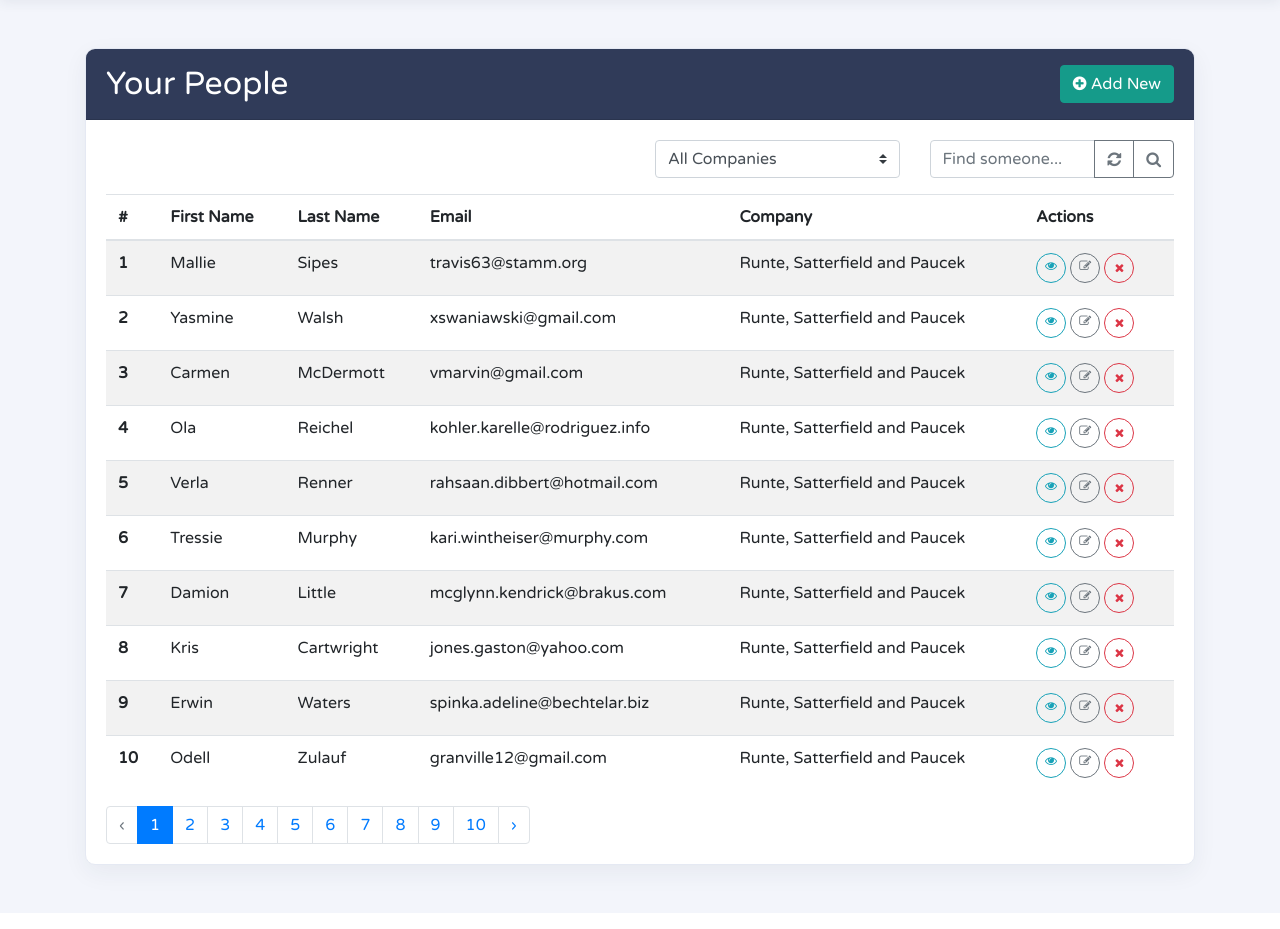
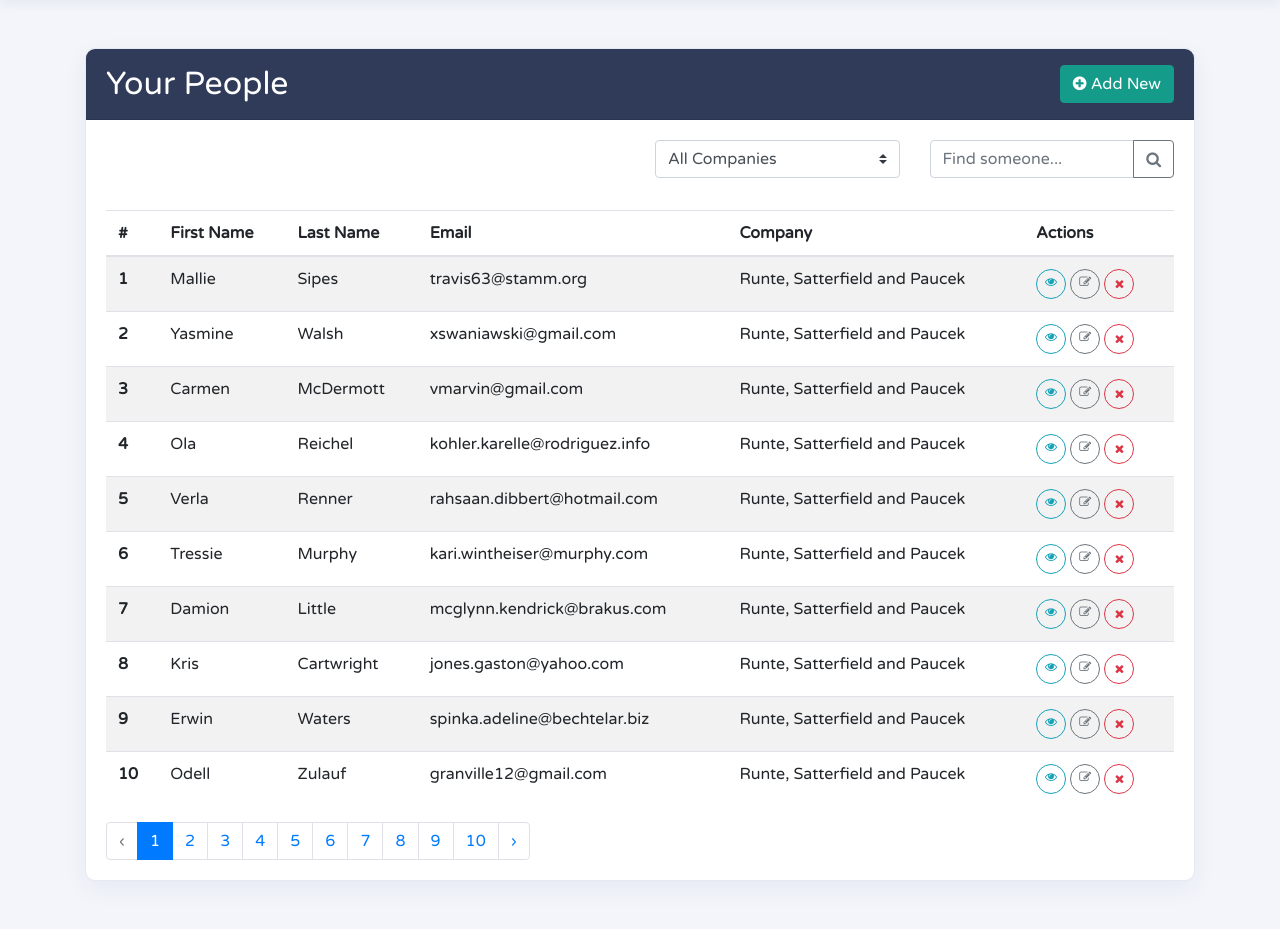
Before and after one commit to kalonjic34/contact-management-app, a Laravel app: page /contact in a window 1280 px wide. Shown: the part 60-989 px from the top of the page. Before the commit the page ends 951 px from the top, so only its background shows below. Run offline with Laravel 12, Linux system fonts and the light colour scheme; data comes from the database, SQL or seed files in the repository.

Commit message:
Refactor contact filter form to include search input and submission handling

```diff
--- a/resources/views/contacts/_filter.blade.php
+++ b/resources/views/contacts/_filter.blade.php
@@ -1,23 +1,28 @@
 <div class="row">
                   <div class="col-md-6"></div>
                   <div class="col-md-6">
-                    <div class="row">
+                    <form>
+                      <div class="row">
                       <div class="col">
                           @includeUnless(!empty(!$companies),'contacts._company-selection')
                       </div>
                       <div class="col">
                         <div class="input-group mb-3">
-                          <input type="text" class="form-control" placeholder="Find someone..." aria-label="Find someone..." aria-describedby="button-addon2">
+                          <input type="text"name="search" value="{{request()->query('search')}}" id="search-input" class="form-control" placeholder="Find someone..." aria-label="Find someone..." aria-describedby="button-addon2">
                           <div class="input-group-append">
-                              <button class="btn btn-outline-secondary" type="button">
+                            @if (request()->filled('search') || request()->filled('company_id'))
+                                <button class="btn btn-outline-secondary" type="button" onclick="document.getElementById('search-input').value='',document.getElementById('search-select').selectedIndex=0, this.form.submit()">
                                   <i class="fa fa-refresh"></i>
                                 </button>
-                            <button class="btn btn-outline-secondary" type="button" id="button-addon2">
+                            @endif
+
+                            <button class="btn btn-outline-secondary" type="submit" id="button-addon2">
                               <i class="fa fa-search"></i>
                             </button>
                           </div>
                         </div>
                       </div>
                     </div>
+                    </form>
                   </div>
                 </div>
```
